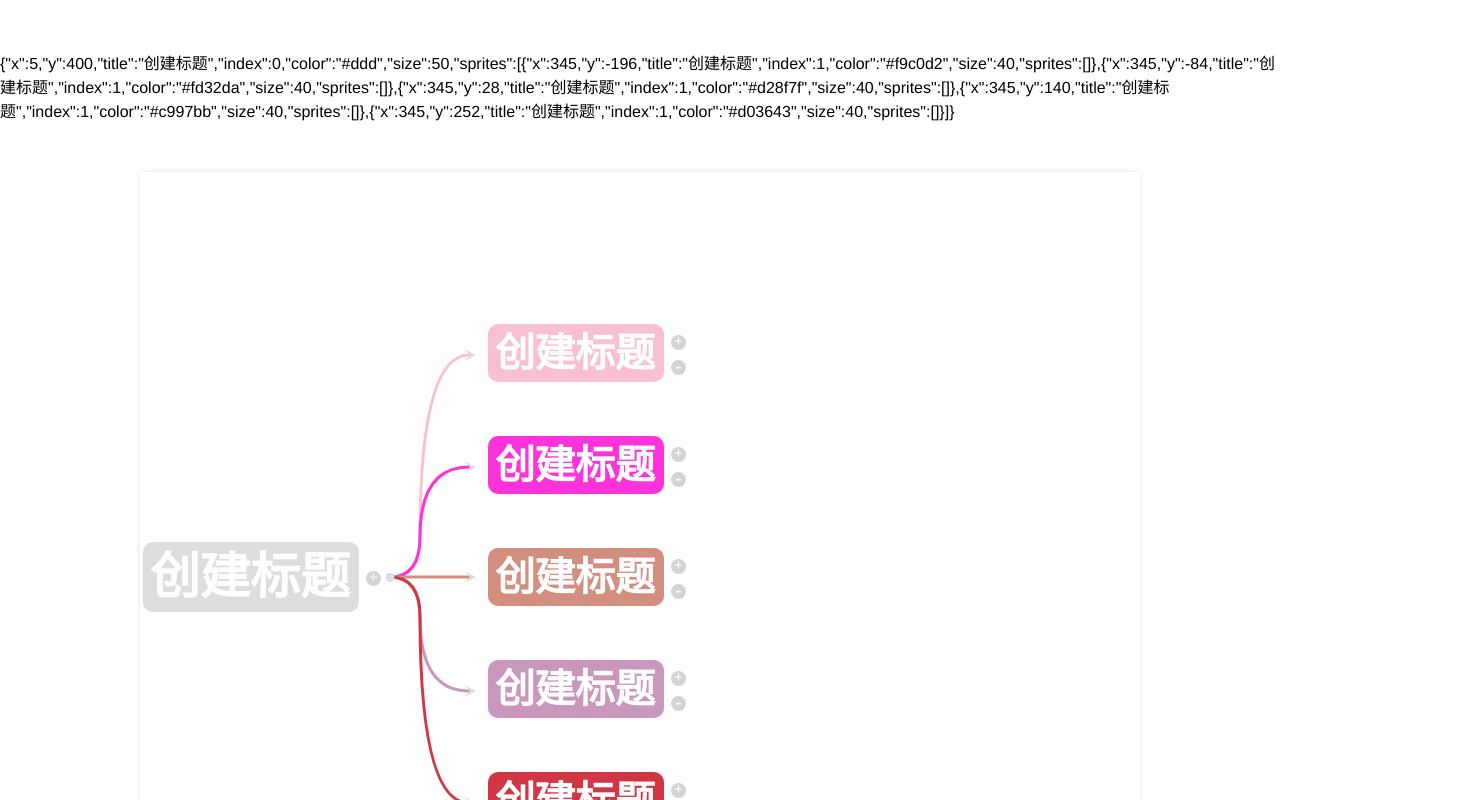
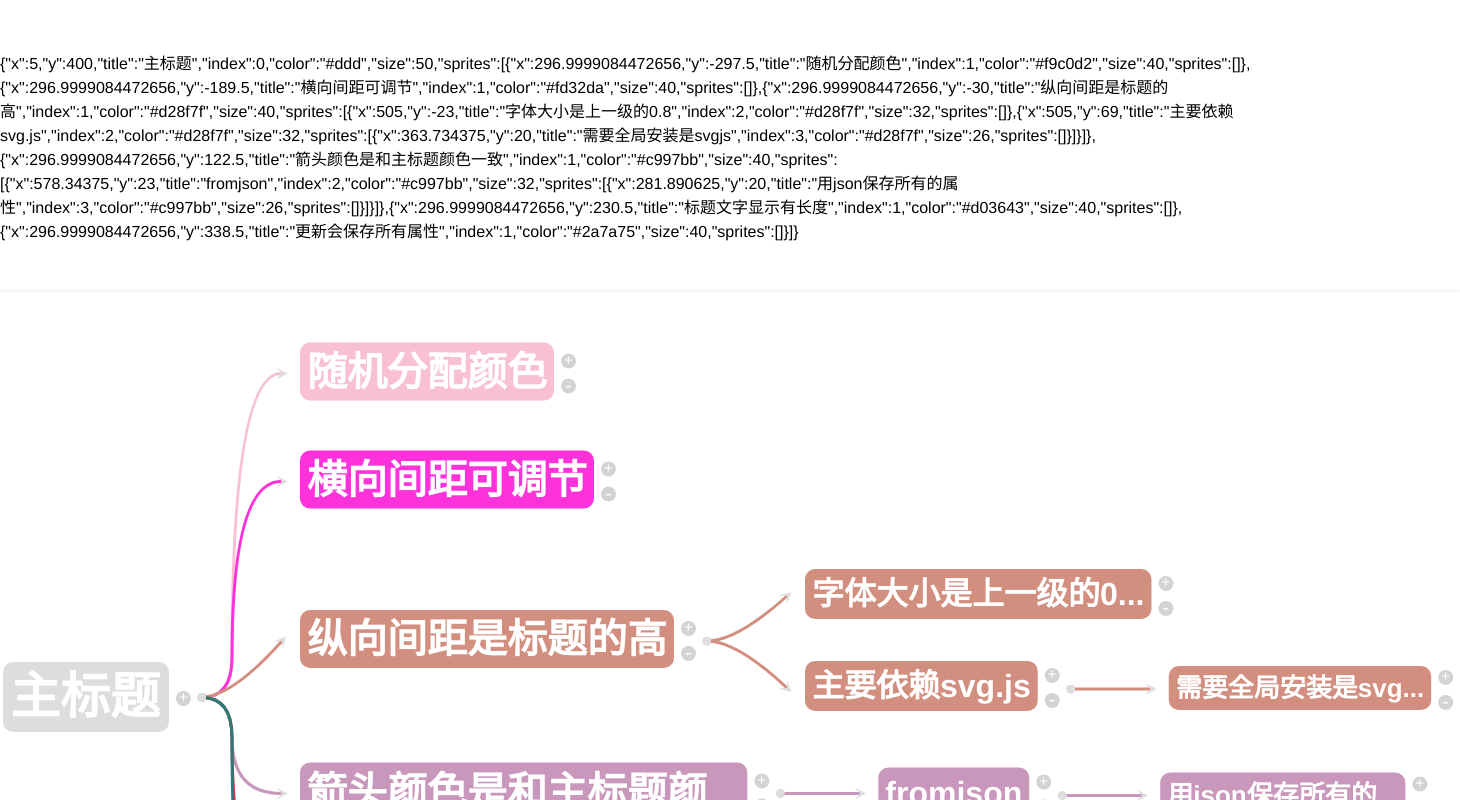
Before and after one commit to wei-zhe/vue-mind-mapping, a Vue app: page / in a window 1280 px wide. Shown: the top 800 px of the page, 1460 px wide, since content can reach past the window. Built offline with nearby package versions, Linux system fonts and the light colour scheme.

Commit message:
bug解决

```diff
--- a/examples/App.vue
+++ b/examples/App.vue
@@ -22,7 +22,7 @@ export default {
   },
   data () {
     return {
-      testData : '{"x":5,"y":400,"title":"创建标题","index":0,"color":"#ddd","size":50,"sprites":[{"x":345,"y":-196,"title":"创建标题","index":1,"color":"#f9c0d2","size":40,"sprites":[]},{"x":345,"y":-84,"title":"创建标题","index":1,"color":"#fd32da","size":40,"sprites":[]},{"x":345,"y":28,"title":"创建标题","index":1,"color":"#d28f7f","size":40,"sprites":[]},{"x":345,"y":140,"title":"创建标题","index":1,"color":"#c997bb","size":40,"sprites":[]},{"x":345,"y":252,"title":"创建标题","index":1,"color":"#d03643","size":40,"sprites":[]}]}',
+      testData : '{"x":5,"y":400,"title":"主标题","index":0,"color":"#ddd","size":50,"sprites":[{"x":295,"y":-307.50390625,"title":"随机分配颜色","index":1,"color":"#f9c0d2","size":40,"sprites":[]},{"x":295,"y":-195.50390625,"title":"横向间距可调节","index":1,"color":"#fd32da","size":40,"sprites":[]},{"x":295,"y":-30,"title":"纵向间距是标题的高","index":1,"color":"#d28f7f","size":40,"sprites":[{"x":505,"y":-23.5078125,"title":"字体大小是上一级的0.8","index":2,"color":"#d28f7f","size":32,"sprites":[]},{"x":505,"y":70.5234375,"title":"主要依赖svg.js","index":2,"color":"#d28f7f","size":32,"sprites":[{"x":363.71875,"y":20.0078125,"title":"需要全局安装是svgjs","index":3,"color":"#d28f7f","size":26,"sprites":[]}]}]},{"x":295,"y":127.50390625,"title":"箭头颜色是和主标题颜色一致","index":1,"color":"#c997bb","size":40,"sprites":[{"x":578.34375,"y":23.5078125,"title":"fromjson","index":2,"color":"#c997bb","size":32,"sprites":[{"x":281.890625,"y":20.0078125,"title":"用json保存所有的属性","index":3,"color":"#c997bb","size":26,"sprites":[]}]}]},{"x":295,"y":239.50390625,"title":"标题文字显示有长度","index":1,"color":"#d03643","size":40,"sprites":[]},{"x":295,"y":351.50390625,"title":"更新会保存所有属性","index":1,"color":"#2a7a75","size":40,"sprites":[]}]}',
       width    : 1000,
       height   : 800,
     }
--- a/packages/mindMapping/js/editorMind.js
+++ b/packages/mindMapping/js/editorMind.js
@@ -134,6 +134,7 @@ class sprite { // h 60 w 200
                         }
                     }
                     this.superior.spritesPosition(sptireData);
+                    this.editor.toJsonFS();
                 };
             this.removeBtnMask.mouseover(removeMouseover);
             this.removeBtnMask.mouseout(removeMouseout);
@@ -148,7 +149,10 @@ class sprite { // h 60 w 200
         let tit = title.length > this.editor.fontStyle.num ? (title.slice(0, this.editor.fontStyle.num) + '...') : title;
         this.title.tit = title;
         this.title.text.text(tit);
-        this.autoPosition();
+        this.autoPosition().then((data) => {
+            this.spritesPosition(data);
+            this.editor.toJsonFS();
+        });
     }
 
     autoPosition(){         // 自动计算定位
@@ -185,6 +189,7 @@ class sprite { // h 60 w 200
         this.height   = height + 10;
 
         this.settingSVGSize();
+        return Promise.resolve(this);
 
     }
 
@@ -231,7 +236,7 @@ class sprite { // h 60 w 200
         this.autoPosition();
     }
 
-    spritesPosition(data){ // 删除没有写完
+    spritesPosition(data){
         let posSprite = (data)=>{
 
             this.editor.getSpriteY(data, 0);
@@ -561,7 +566,7 @@ export default class {
                     if(sprite.getSpriteHeight()){
                         y += ((sprite.getSpriteHeight() / 2) - 20);
                     }
-                    sprite.movePosition({y : y})
+                    sprite.movePosition({y : y, x : data.width + this.spacing})
                 }
                 let h = data.sprites[ data.sprites.length - 1 ].y
                             +
--- a/packages/mindMapping/src/mindMapping.vue
+++ b/packages/mindMapping/src/mindMapping.vue
@@ -109,7 +109,7 @@ export default {
           }
         );
 
-        window.TOOL = this.editor;
+        window._TOOL = this.editor;
         if(this.value){
           this.editor.fromJson(this.value)
         }
@@ -152,7 +152,10 @@ export default {
       e.stopPropagation();
     },
     toJsonFS(){
-      this.$emit('update_value', this.editor.toJsonData())
+      if(this.editor){
+
+        this.$emit('update_value', this.editor.toJsonData())
+      }
     }
   },
 };
```
